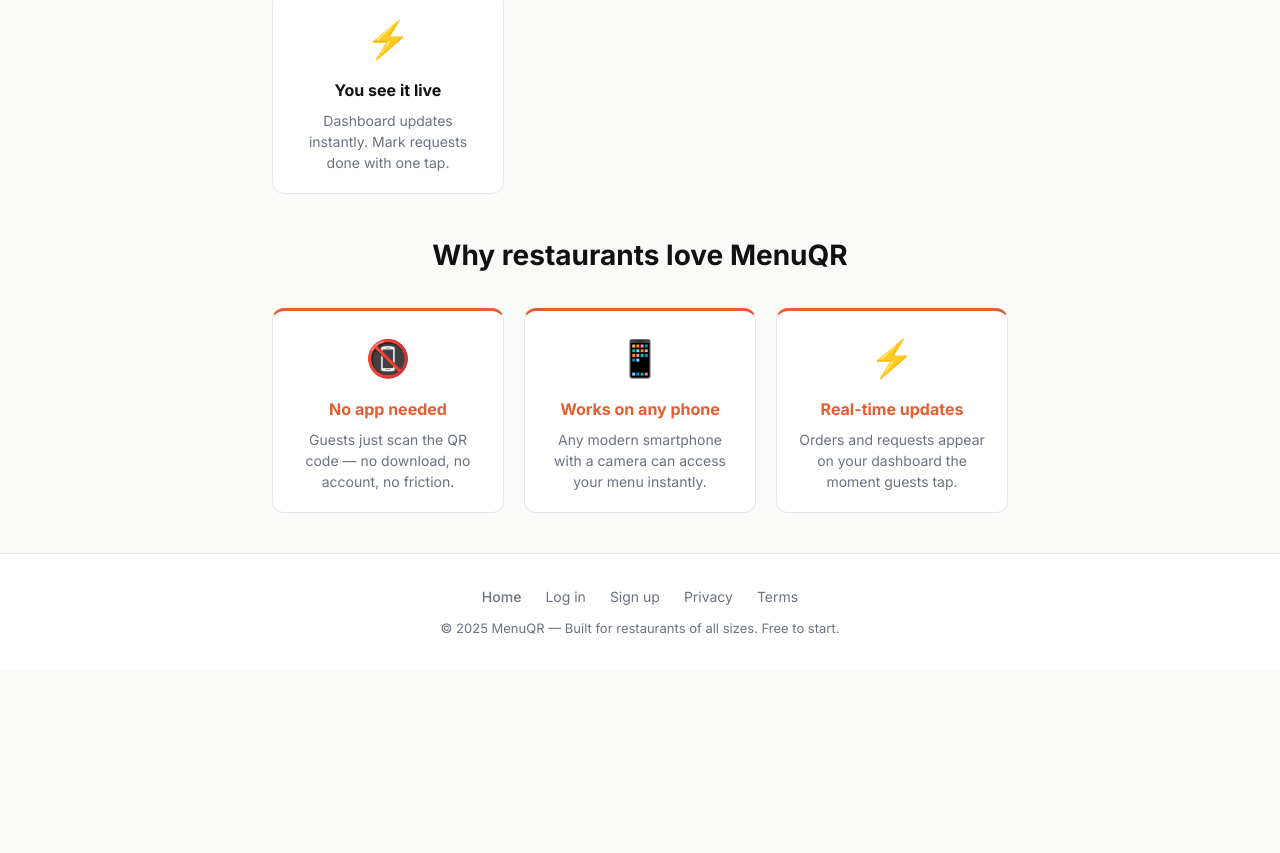
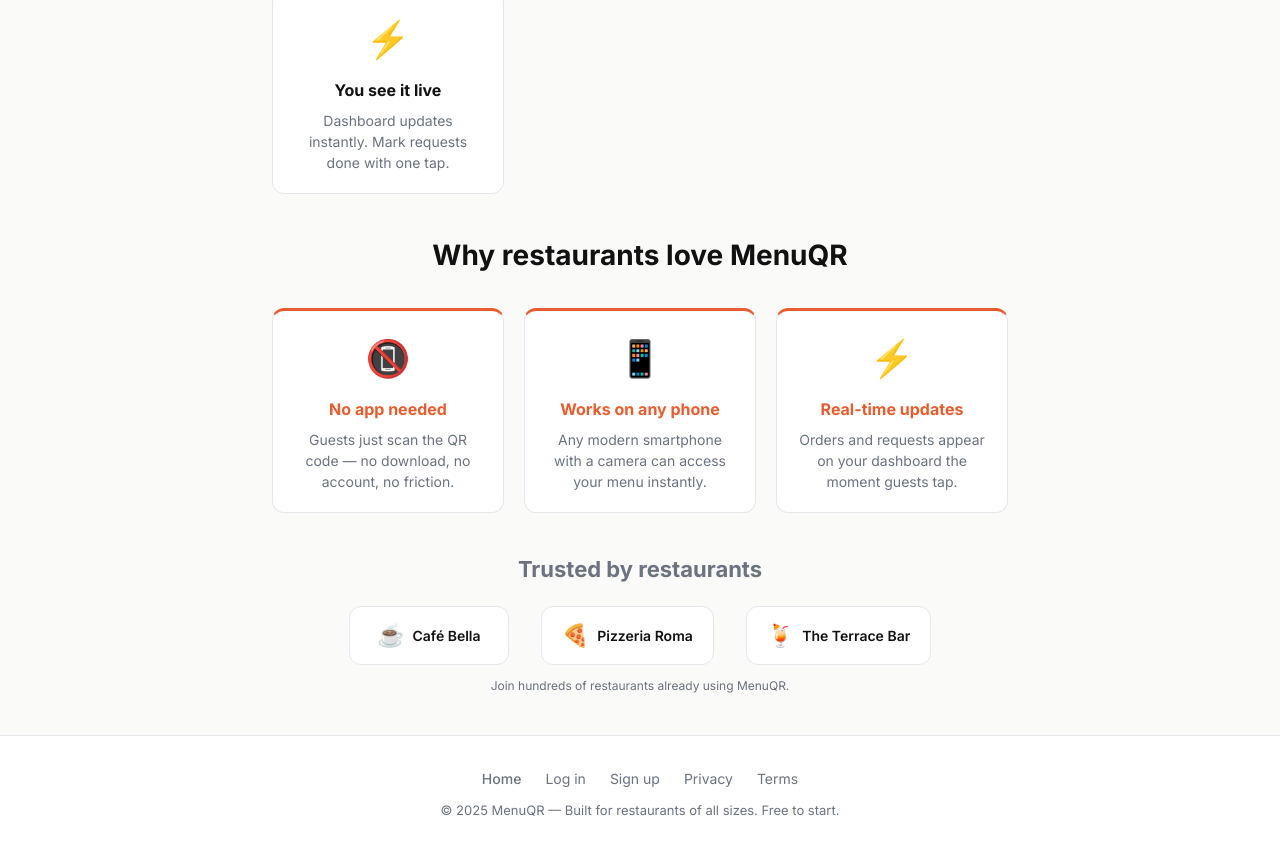
Before and after one commit to Sheggyb/menuqr, a Next.js app: page / in a window 1280 px wide. Shown: the part 923-1776 px from the top of the page. Before the commit the page ends 1594 px from the top, so only its background shows below. Built offline with nearby package versions, Linux system fonts and the light colour scheme.

Commit message:
agent: add social proof section to landing page

```diff
--- a/src/app/page.tsx
+++ b/src/app/page.tsx
@@ -64,6 +64,24 @@ export default function LandingPage() {
         </div>
       </section>
 
+      {/* SOCIAL PROOF */}
+      <section style={{ maxWidth: 800, margin: "0 auto 40px", padding: "0 32px" }}>
+        <h2 style={{ textAlign: "center", fontWeight: 700, fontSize: 22, marginBottom: 20, color: "var(--text-muted)" }}>Trusted by restaurants</h2>
+        <div style={{ display: "flex", justifyContent: "center", gap: 32, flexWrap: "wrap", alignItems: "center" }}>
+          {[
+            { name: "Café Bella", emoji: "☕" },
+            { name: "Pizzeria Roma", emoji: "🍕" },
+            { name: "The Terrace Bar", emoji: "🍹" },
+          ].map(r => (
+            <div key={r.name} style={{ display: "flex", alignItems: "center", gap: 8, padding: "12px 20px", borderRadius: 12, border: "1px solid var(--border)", background: "var(--surface)", minWidth: 160, justifyContent: "center" }}>
+              <span style={{ fontSize: 22 }}>{r.emoji}</span>
+              <span style={{ fontWeight: 600, fontSize: 14, color: "var(--text)" }}>{r.name}</span>
+            </div>
+          ))}
+        </div>
+        <p style={{ textAlign: "center", fontSize: 12, color: "var(--text-muted)", marginTop: 12 }}>Join hundreds of restaurants already using MenuQR.</p>
+      </section>
+
       {/* FOOTER */}
       <footer style={{ borderTop: "1px solid var(--border)", background: "var(--surface)", padding: "32px", textAlign: "center" }}>
         <div style={{ display: "flex", justifyContent: "center", gap: 24, marginBottom: 12, flexWrap: "wrap" }}>
```
Also changed, not shown: 2 other files (tests, documents, lock files or other folders).
